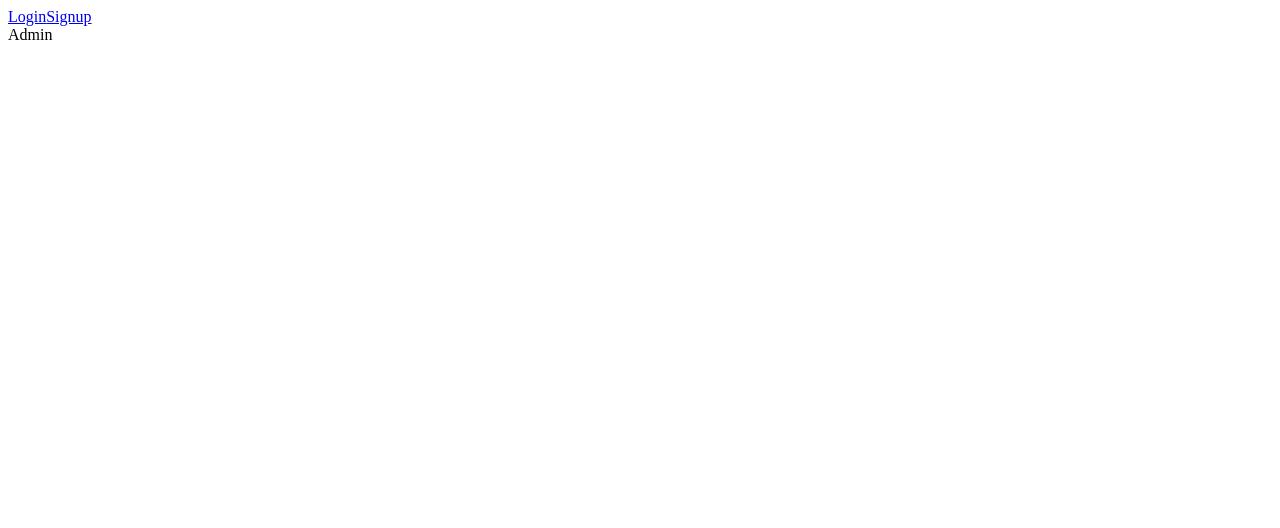
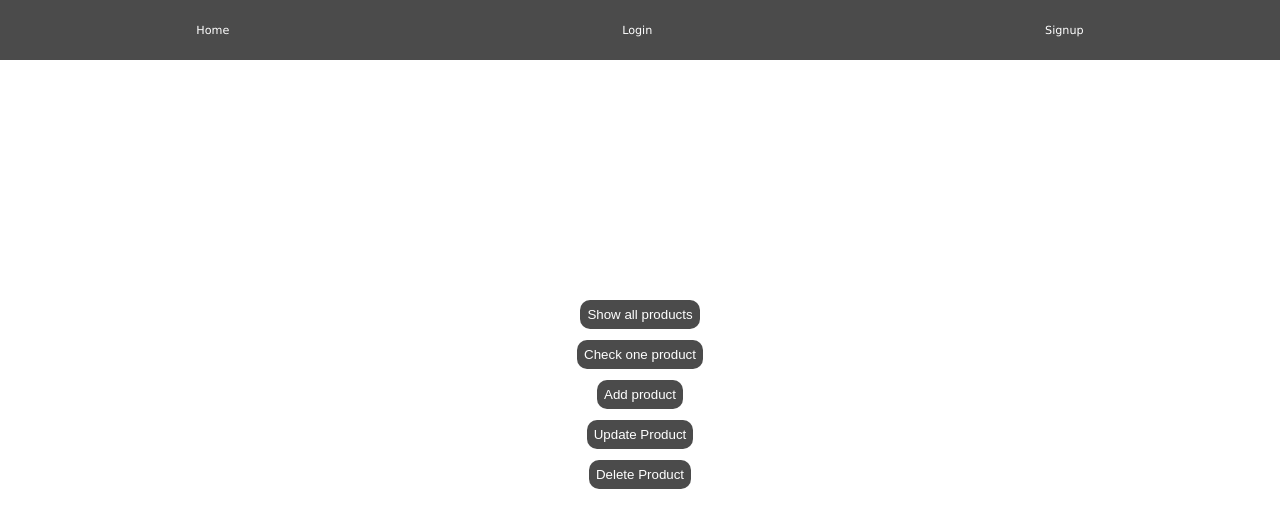
Before and after one commit to peachysnicker/MERN-PROJECT-3, a React (Create React App) app in the folder client/: page /admin in a window 1280 px wide. Shown: the top 528 px of the page. Built offline with nearby package versions, Linux system fonts and the light colour scheme.

Commit message:
added basic style, added admin-page

```diff
--- a/client/src/App.css
+++ b/client/src/App.css
@@ -1,25 +1,130 @@
-.App {
-  text-align: center;
+
+
+*, *::before, *::after {
+  box-sizing: border-box;
+  padding: 0;
+  margin: 0;
 }
 
-.App-logo {
-  height: 40vmin;
-  pointer-events: none;
+.header {
+  width: 100vw;
+  height: 7.5vh;
+  min-height: 60px;
+  display: flex;
+  justify-content: space-around;
+  align-items: center;
+  background-color: rgba(30, 30, 30, 0.8);
 }
 
-@media (prefers-reduced-motion: no-preference) {
-  .App-logo {
-    animation: App-logo-spin infinite 20s linear;
-  }
+.header a {
+  text-decoration: none;
+  color: #fff;
+  font-family: 'Lucida Sans', 'Lucida Sans Regular', 'Lucida Grande', 'Lucida Sans Unicode', Geneva, Verdana, sans-serif;
+  font-size: 0.7rem;
 }
 
-.App-header {
-  background-color: #282c34;
-  min-height: 100vh;
+.header button {
+  padding: 7px;
+  border: none;
+  border-radius: 10px;
+}
+
+.flex-container {
+  padding: 10px;
+  width: 100%;
+  height: 85vh;
   display: flex;
   flex-direction: column;
+  justify-content: center;
   align-items: center;
+}
+
+.login-form {
+  padding: 10px;
+  background-color: rgba(30, 30, 30, 0.8);
+  height: 60%;
+  width: 80%;
+  display: flex;
+  flex-direction: column;
   justify-content: center;
-  font-size: calc(10px + 2vmin);
-  color: white;
+  border-radius: 20px;
+  max-width: 400px;
+  max-height: 500px;
 }
+
+.signup-form {
+  padding: 10px;
+  background-color: rgba(30, 30, 30, 0.8);
+  height: 60%;
+  width: 80%;
+  display: flex;
+  flex-direction: column;
+  justify-content:center;
+  border-radius: 20px;
+  max-width: 400px;
+  max-height: 500px;
+}
+
+.signup-form input {
+  margin-bottom: 20px;
+}
+
+.profile-container {
+  padding: 10px;
+  width: 100%;
+  height: 85vh;
+  font-family: 'Lucida Sans', 'Lucida Sans Regular', 'Lucida Grande', 'Lucida Sans Unicode', Geneva, Verdana, sans-serif;
+  font-size: 0.8rem;
+}
+
+.profile {
+  width: 100%;
+  height: 100%;
+  display: flex;
+  flex-direction: column;
+  justify-content: space-around;
+  padding: 10px;
+}
+
+.profile form {
+  width: 40%;
+  min-width: 270px;
+  height: 200px;
+  display: flex;
+  flex-direction: column;
+}
+
+.profile form button {
+  border: none;
+  background-color: rgba(30, 30, 30, 0.8);
+  color: #fff;
+  padding: 7px;
+  border-radius: 10px;
+  cursor: pointer;
+}
+
+.admin-container {
+  padding: 20px;
+  width: 100%;
+  height: 85vh;
+  font-family: 'Lucida Sans', 'Lucida Sans Regular', 'Lucida Grande', 'Lucida Sans Unicode', Geneva, Verdana, sans-serif;
+  font-size: 0.8rem;
+  display: flex;
+  flex-direction: column;
+  justify-content: center;
+  align-items: center;
+}
+
+
+.admin-block {
+  min-height: 40px;
+}
+
+.admin-block button {
+  border: none;
+  background-color: rgba(30, 30, 30, 0.8);
+  color: #fff;
+  padding: 7px;
+  border-radius: 10px;
+  cursor: pointer;
+}
--- a/client/src/App.js
+++ b/client/src/App.js
@@ -1,4 +1,5 @@
 import React from 'react';
+import './App.css';
 import {
   ApolloClient,
   InMemoryCache,
--- a/client/src/components/Header.js
+++ b/client/src/components/Header.js
@@ -10,11 +10,14 @@ function Header() {
   };
 
   return (
-    <div>
+    <div className='header'>
       {Auth.loggedIn() ? (
         <>
+          <Link to="/">
+            Home
+          </Link>
           <Link to="/me">
-            {Auth.getProfile().data.username}'s profile
+            Profile
           </Link>
           <button onClick={logout}>
             Logout
@@ -22,6 +25,9 @@ function Header() {
         </>
       ) : (
         <>
+          <Link to="/">
+            Home
+          </Link>
           <Link to="/login">
             Login
           </Link>
--- a/client/src/pages/Admin.js
+++ b/client/src/pages/Admin.js
@@ -1,8 +1,79 @@
-import React from 'react';
+import React, { useState } from 'react';
 
 function Admin() {
+  const [showForm1, setShowForm1] = useState(false);
+  const handleShowForm1 = () => {
+    setShowForm1(!showForm1);
+  };
+
+  const [showForm2, setShowForm2] = useState(false);
+  const handleShowForm2 = () => {
+    setShowForm2(!showForm2);
+  };
+
+  const [showForm3, setShowForm3] = useState(false);
+  const handleShowForm3 = () => {
+    setShowForm3(!showForm3);
+  };
+
+  const [showForm4, setShowForm4] = useState(false);
+  const handleShowForm4 = () => {
+    setShowForm4(!showForm4);
+  };
+
+  const [showForm5, setShowForm5] = useState(false);
+  const handleShowForm5 = () => {
+    setShowForm5(!showForm5);
+  };
+
   return (
-    <div>Admin</div>
+    <div className='admin-container'>
+      <div className='admin-block'>
+        <button onClick={handleShowForm1}>Show all products</button>
+        {
+          showForm1 &&
+          <div>
+            form
+          </div>
+        }
+      </div>
+      <div className='admin-block'>
+        <button onClick={handleShowForm2}>Check one product</button>
+        {
+          showForm2 &&
+          <div>
+            form
+          </div>
+        }
+      </div>
+      <div className='admin-block'>
+      <button onClick={handleShowForm3}>Add product</button>
+        {
+          showForm3 &&
+          <div>
+            form
+          </div>
+        }
+      </div>
+      <div className='admin-block'>
+        <button onClick={handleShowForm4}>Update Product</button>
+        {
+          showForm4 &&
+          <div>
+            form
+          </div>
+        }
+      </div>
+      <div className='admin-block'>
+        <button onClick={handleShowForm5}>Delete Product</button>
+        {
+          showForm5 &&
+          <div>
+            form
+          </div>
+        }
+      </div>
+    </div>
   )
 }
 
--- a/client/src/pages/Login.js
+++ b/client/src/pages/Login.js
@@ -37,28 +37,28 @@ function Login() {
     });
   };
   return (
-    <div>
+    <div className='flex-container'>
       {data ? (
               <p>
                 Success! You may now head{' '}
                 <Link to="/">back to the homepage.</Link>
               </p>
             ) : (
-              <form onSubmit={handleFormSubmit}>
+              <form className='login-form' onSubmit={handleFormSubmit}>
                 <input
                   placeholder="Your email"
                   name="email"
                   type="email"
                   value={formState.email}
                   onChange={handleChange}
-                />
+                /> <br />
                 <input
                   placeholder="******"
                   name="password"
                   type="password"
                   value={formState.password}
                   onChange={handleChange}
-                />
+                /> <br />
                 <button
                   style={{ cursor: 'pointer' }}
                   type="submit"
--- a/client/src/pages/Profile.js
+++ b/client/src/pages/Profile.js
@@ -78,44 +78,44 @@ function Profile() {
     return <div>{error || addressError}</div>
   }
 
+
   return (
-    <div>
+    <div className='profile-container'>
       {Auth.loggedIn() ? (
-        <div>
+        <div className='profile'>
           <div>ID: {data ? data.me._id : ''}</div>
           <div>Email: {data ? data.me.email : ''}</div>
-          {data.me.isAdmin ? (
-            <Link to={"/admin"}>Go to Admin Page</Link>
-          ):(
-            <p>Hi. How are you?</p>
-          )}
+          <div>Admin: {data ? data.me.isAdmin ? (<Link to="/admin">Go to Admin Page</Link>) : 'N/A' : ''}</div>
+
           <form onSubmit={handleFormSubmit}>
             <label htmlFor="cardNumber">Card Number:</label>
-            <input type="text" id="cardNumber" value={cardNumber} onChange={(event) => setCardNumber(event.target.value)} />
+            <input type="text" id="cardNumber" value={cardNumber} onChange={(event) => setCardNumber(event.target.value)} /> <br />
             <label htmlFor="expirationDate">Expiration Date:</label>
-            <input type="text" id="expirationDate" value={expirationDate} onChange={(event) => setExpirationDate(event.target.value)} />
+            <input type="text" id="expirationDate" value={expirationDate} onChange={(event) => setExpirationDate(event.target.value)} /> <br />
             <label htmlFor="cvv">CVV:</label>
-            <input type="text" id="cvv" value={cvv} onChange={(event) => setCvv(event.target.value)} />
+            <input type="text" id="cvv" value={cvv} onChange={(event) => setCvv(event.target.value)} /> <br />
             <button type="submit">Save Payment Information</button>
           </form>
 
           <form onSubmit={handleAddressFormSubmit}>
             <label htmlFor="street">Street:</label>
-            <input type="text" id="street" value={street} onChange={(event) => setStreet(event.target.value)} />
+            <input type="text" id="street" value={street} onChange={(event) => setStreet(event.target.value)} /> <br />
             <label htmlFor="city">City:</label>
-            <input type="text" id="city" value={city} onChange={(event) => setCity(event.target.value)} />
+            <input type="text" id="city" value={city} onChange={(event) => setCity(event.target.value)} /> <br />
             <label htmlFor="province">Province:</label>
-            <input type="text" id="province" value={province} onChange={(event) => setProvince(event.target.value)} />
+            <input type="text" id="province" value={province} onChange={(event) => setProvince(event.target.value)} /> <br />
             <label htmlFor="postalCode">Postal Code:</label>
-            <input type="text" id="postalCode" value={postalCode} onChange={(event) => setPostalCode(event.target.value)} />
+            <input type="text" id="postalCode" value={postalCode} onChange={(event) => setPostalCode(event.target.value)} /> <br />
             <label htmlFor="phone">Phone:</label>
-            <input type="text" id="phone" value={phone} onChange={(event) => setPhone(event.target.value)} />
+            <input type="text" id="phone" value={phone} onChange={(event) => setPhone(event.target.value)} /> <br />
             <button type="submit">Save Address Information</button>
           </form>
+
         </div>
       ) : (
         <div>
           You need to login to check your profile
+          <Link to='home'>Home</Link>
         </div>
       )}
     </div>
--- a/client/src/pages/Signup.js
+++ b/client/src/pages/Signup.js
@@ -39,14 +39,14 @@ function Signup() {
   };
 
   return (
-    <div>
+    <div className='flex-container'>
       {data ? (
               <p>
                 Success! You may now head{' '}
                 <Link to="/">back to the homepage.</Link>
               </p>
             ) : (
-              <form onSubmit={handleFormSubmit}>
+              <form className='signup-form' onSubmit={handleFormSubmit}>
                 <input
                   placeholder="Your username"
                   name="username"
--- a/client/src/utils/auth.js
+++ b/client/src/utils/auth.js
@@ -30,8 +30,10 @@ class AuthService {
 
   logout() {
     localStorage.removeItem('id_token');
-    window.location.reload();
+    window.location.assign('/');
   }
 }
 
-export default new AuthService();
+const authService = new AuthService()
+
+export default authService;
```
